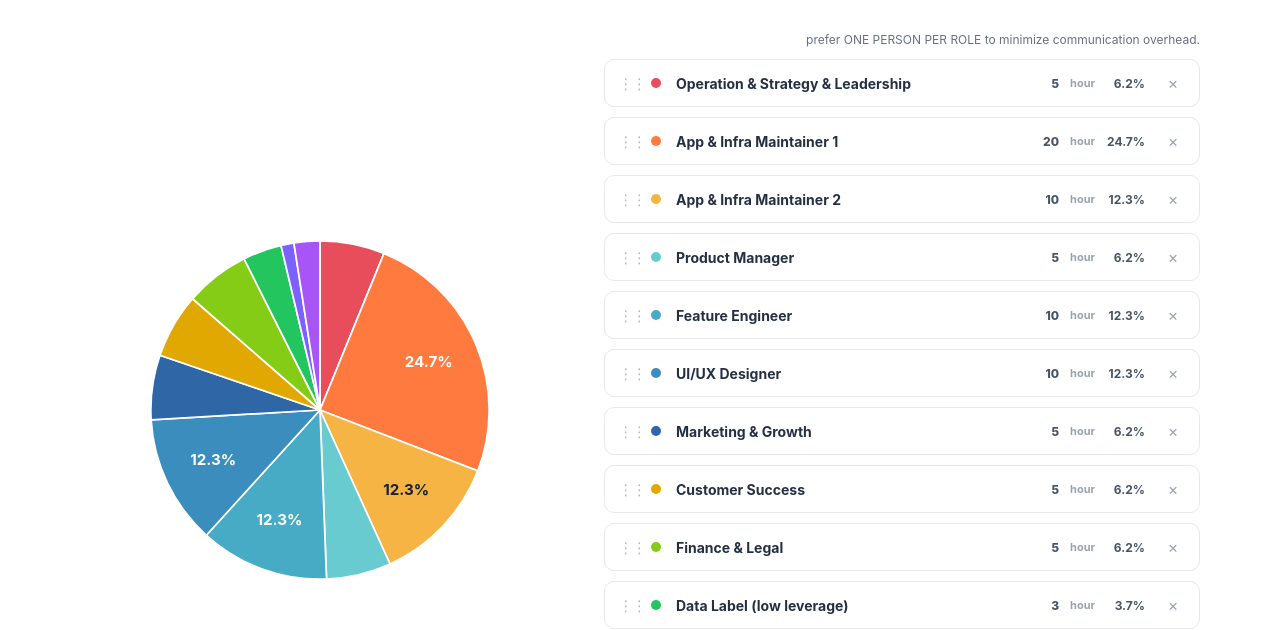
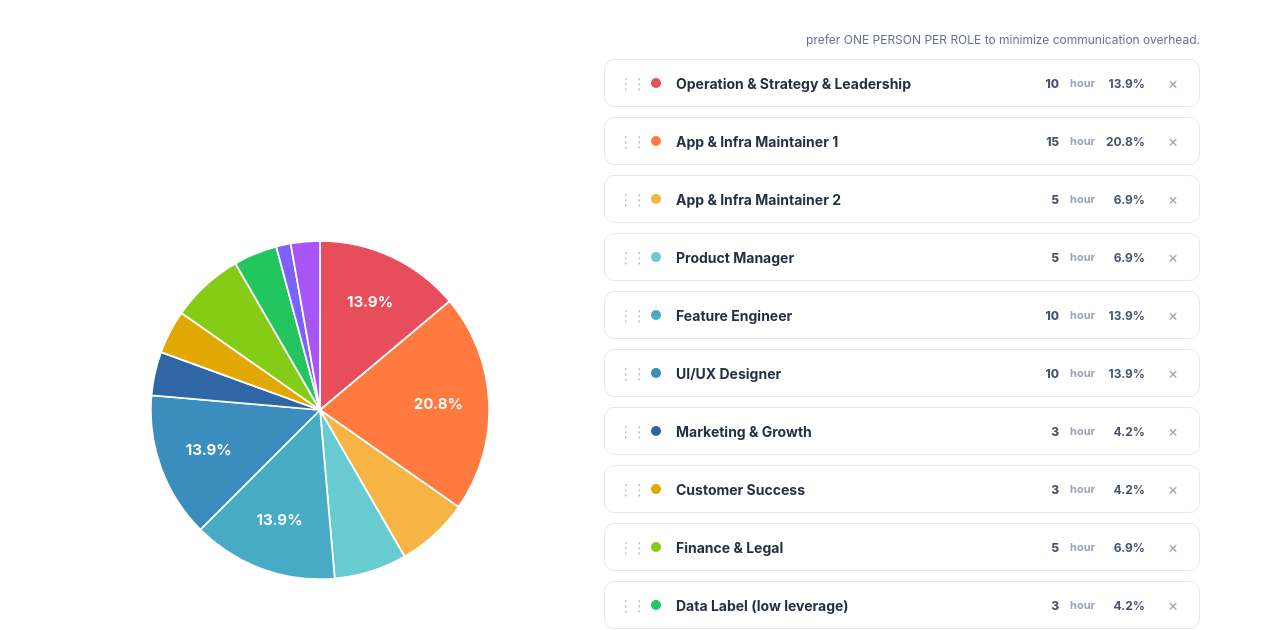
Before and after one commit to Ocean-eyes-Org/startup-plan, a plain HTML site: page index.html in a window 1280 px wide. Shown: the part 177-807 px from the top of the page. Drawn offline with Linux system fonts and the light colour scheme.

Commit message:
feat: rebalance default role weights and assignments
- Adjust role weights for leadership, app and infra, marketing, and customer success
- Assign marketing and customer success roles to Tonnam

```diff
--- a/index.html
+++ b/index.html
@@ -459,14 +459,14 @@
   };
 
   const SCREEN_TWO_DEFAULT_ROLE_DEFS = [
-    { id:'decision', label:'Operation & Strategy & Leadership', defaultWeight:5, color:'#E84D5B' },
-    { id:'app-infra-maintainer-1', label:'App & Infra Maintainer 1', defaultWeight:20, color:'#FF7A3F' },
-    { id:'app-infra-maintainer-2', label:'App & Infra Maintainer 2', defaultWeight:10, color:'#F5B443' },
+    { id:'decision', label:'Operation & Strategy & Leadership', defaultWeight:10, color:'#E84D5B' },
+    { id:'app-infra-maintainer-1', label:'App & Infra Maintainer 1', defaultWeight:15, color:'#FF7A3F' },
+    { id:'app-infra-maintainer-2', label:'App & Infra Maintainer 2', defaultWeight:5, color:'#F5B443' },
     { id:'product-manager', label:'Product Manager', defaultWeight:5, color:'#67CBD0' },
     { id:'feature-engineer', label:'Feature Engineer', defaultWeight:10, color:'#48ABC6' },
     { id:'uiux-designer', label:'UI/UX Designer', defaultWeight:10, color:'#3A8DBC' },
-    { id:'marketing-growth', label:'Marketing & Growth', defaultWeight:5, color:'#2F67A6' },
-    { id:'customer-success', label:'Customer Success', defaultWeight:5, color:'#E0A800' },
+    { id:'marketing-growth', label:'Marketing & Growth', defaultWeight:3, color:'#2F67A6' },
+    { id:'customer-success', label:'Customer Success', defaultWeight:3, color:'#E0A800' },
     { id:'finance-legal', label:'Finance & Legal', defaultWeight:5, color:'#84CC16' },
     { id:'data-label-half', label:'Data Label (low leverage)', defaultWeight:3, color:'#22C55E' },
     { id:'github-cost', label:'Github cost per week [4$/(4$ for 1 hour wage)]', defaultWeight:1, color:'#7B61FF' },
@@ -474,7 +474,7 @@
   ];
 
   const SCREEN_TWO_DEFAULT_ASSIGNMENTS = {
-    Tonnam:['decision','product-manager','uiux-designer','github-cost'],
+    Tonnam:['decision','product-manager','uiux-designer','marketing-growth','customer-success','github-cost'],
     Yok:['app-infra-maintainer-2','finance-legal','server-cost'],
     Ohm:['app-infra-maintainer-1'],
     Phufa:['data-label-half'],
```
